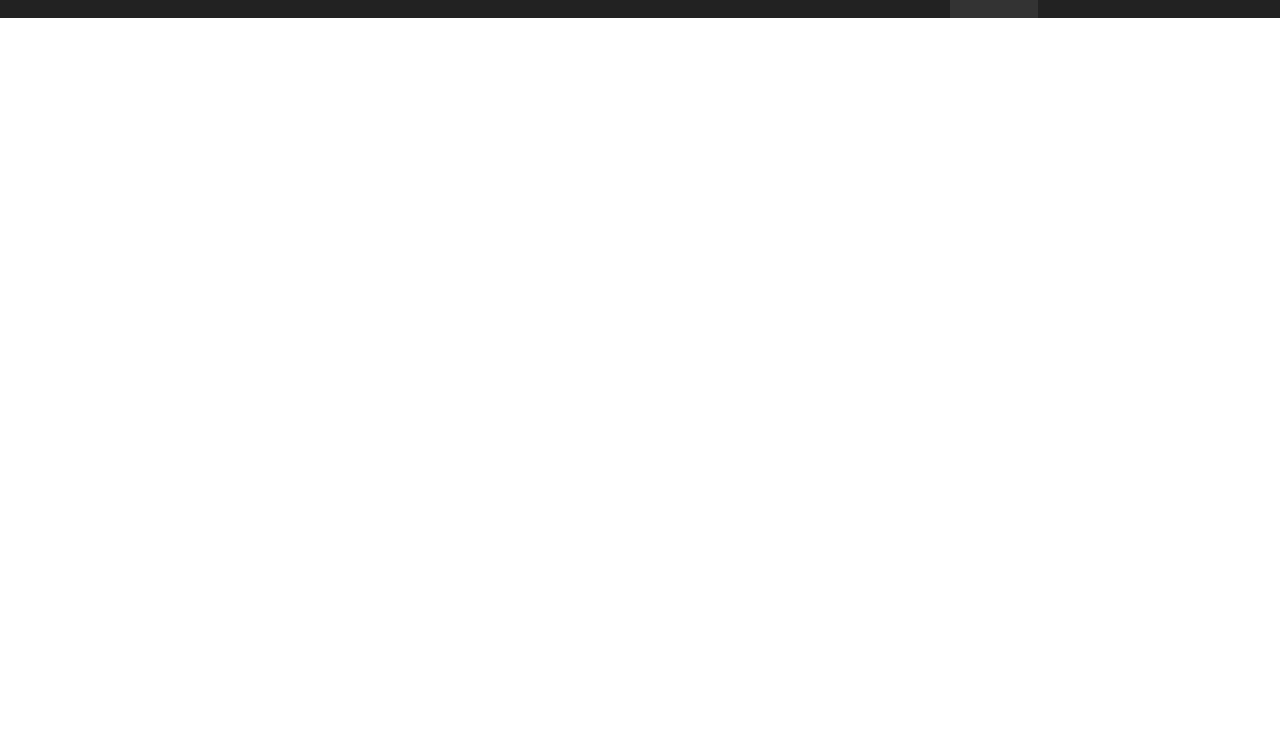
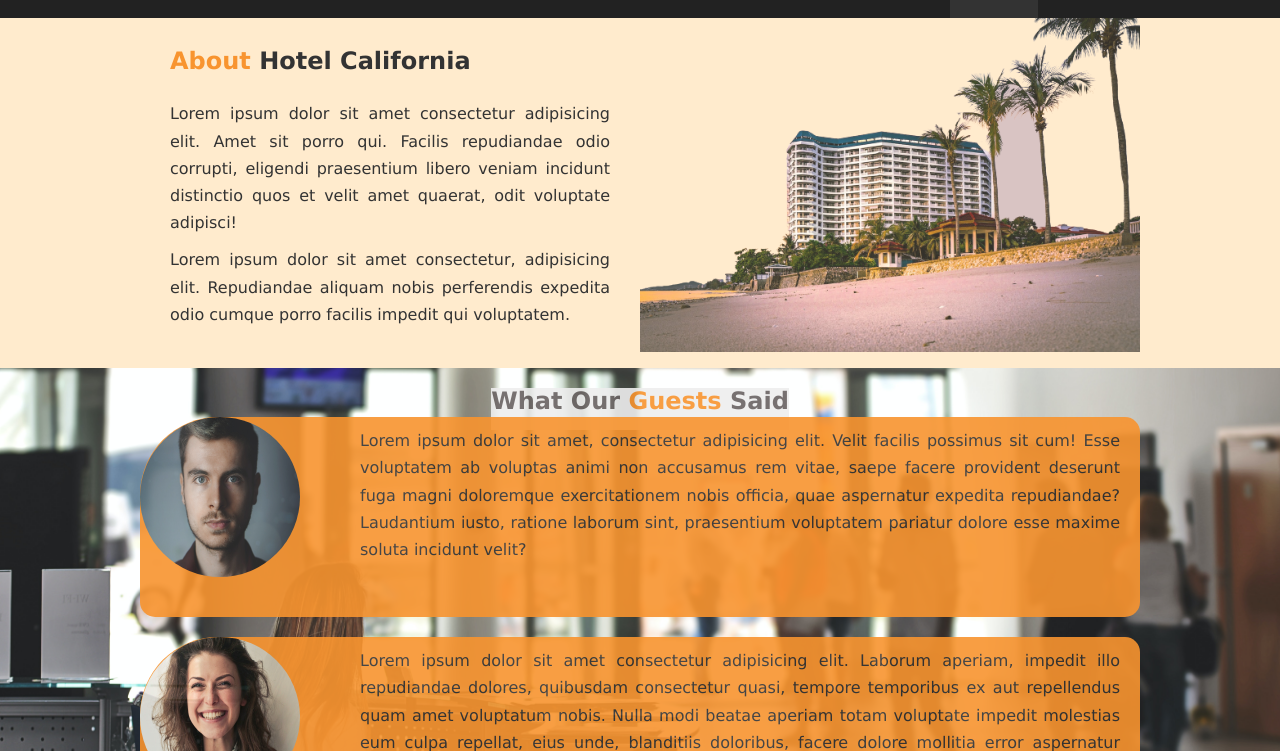
Before and after one commit to Abir-Al-Arafat/Simple-Projects-in-HTML-CSS, a plain HTML site: page Hotel Website/about.html in a window 1280 px wide. Shown: the part 49-800 px from the top of the page. Drawn offline with Linux system fonts and the light colour scheme.

Commit message:
About Page added

```diff
--- a/Hotel Website/about.html
+++ b/Hotel Website/about.html
@@ -8,6 +8,7 @@
     <title>Hotel California | Welcome</title>
 </head>
 <body>
+    <!-- header -->
     <header>
         <nav id="navbar">
             <div class="container">
@@ -20,5 +21,45 @@
             </div>
         </nav>
     </header>
+
+    <!-- about section -->
+    <section id="about-info" class="bg-light">
+        <div class="container">
+            <div class="info-left">
+                <h1><span class="text-primary">About </span>Hotel California</h1>
+                <p>Lorem ipsum dolor sit amet consectetur adipisicing elit. Amet sit porro qui. Facilis repudiandae odio corrupti, eligendi praesentium libero veniam incidunt distinctio quos et velit amet quaerat, odit voluptate adipisci!</p>
+                <p>Lorem ipsum dolor sit amet consectetur, adipisicing elit. Repudiandae aliquam nobis perferendis expedita odio cumque porro facilis impedit qui voluptatem.</p>
+            </div>
+
+            <div class="info-right">
+                <img src="./img/about-img-removebg-preview.png" alt="hotel">
+            </div>
+        </div>
+    </section>
+
+    <section id="testimonials">
+        <div class="container">
+            <h2>What Our <span class="text-primary">Guests</span> Said</h2>
+
+            <div class="testimonial bg-primary">
+                <img src="./img/person1.jpg" alt="customer">
+                <p>Lorem ipsum dolor sit amet, consectetur adipisicing elit. Velit facilis possimus sit cum! Esse voluptatem ab voluptas animi non accusamus rem vitae, saepe facere provident deserunt fuga magni doloremque exercitationem nobis officia, quae aspernatur expedita repudiandae? Laudantium iusto, ratione laborum sint, praesentium voluptatem pariatur dolore esse maxime soluta incidunt velit?</p>
+            </div>
+
+            <div class="clr"></div>
+
+            <div class="testimonial bg-primary">
+                <img src="./img/person2.jpg" alt="customer">
+                <p>
+                    Lorem ipsum dolor sit amet consectetur adipisicing elit. Laborum aperiam, impedit illo repudiandae dolores, quibusdam consectetur quasi, tempore temporibus ex aut repellendus quam amet voluptatum nobis. Nulla modi beatae aperiam totam voluptate impedit molestias eum culpa repellat, eius unde, blanditiis doloribus, facere dolore mollitia error aspernatur distinctio suscipit voluptates perspiciatis?
+                </p>
+            </div>
+        </div>
+    </section>
+
+    <!-- footer -->
+    <footer id="main-footer">
+        <p>Hotel California &copy; All rights reserved</p>
+    </footer>
 </body>
 </html>
--- a/Hotel Website/css/style.css
+++ b/Hotel Website/css/style.css
@@ -187,3 +187,75 @@ p{
     color: #f4f4f4;
     padding: 10px;
 }
+
+/* About Page */
+
+#about-info{
+    background: blanchedalmond;
+}
+
+#about-info .info-left{
+    float: left;
+    width: 50%;
+    min-height: 100%;
+    padding: 30px;
+    text-align: justify;
+    /* background: #f8942f; */
+}
+
+#about-info .info-right{
+    float: right;
+    width: 50%;
+    min-height: 100%;
+}
+
+#about-info .info-right img{
+    display: block;
+    margin: auto;
+    width: 100%;
+    /* border-radius: 50%; */
+    opacity: 0.8;
+}
+
+/* Testimonials */
+#testimonials{
+    padding-top: 20px;
+    text-align: center;
+    background: url(../img/bg-tm.jpg) no-repeat center center/cover;
+    height: 600px;
+}
+
+#testimonials .testimonial{
+    height: 200px;
+    border-radius: 15px;
+    border-top-left-radius: 78px;
+    position: relative;
+    opacity: 0.9;
+}
+
+#testimonials .testimonial img{
+    float: left;
+    width: 20%;
+    min-height: 100%;
+    border-radius: 50%;
+    padding: 20px;
+    position: absolute;
+    top: -20px;
+    left: -20px;
+}
+
+#testimonials .testimonial p{
+    float: right;
+    width: 80%;
+    min-height: 100%;
+    padding: 0 20px;
+    text-align: justify;
+}
+
+#testimonials h2{
+    color: #696262;
+    background: #eeeeee;
+    /* text-shadow: 1px 1px #222; */
+    display: inline;
+    opacity: 0.9;
+}
```
Also changed, not shown: Hotel Website/img/about-img-removebg-preview.png (added), Hotel Website/img/about-img.jpg (added), Hotel Website/img/bg-tm.jpg (added), Hotel Website/img/person1.jpg (added), Hotel Website/img/person2.jpg (added), 1 other file.
